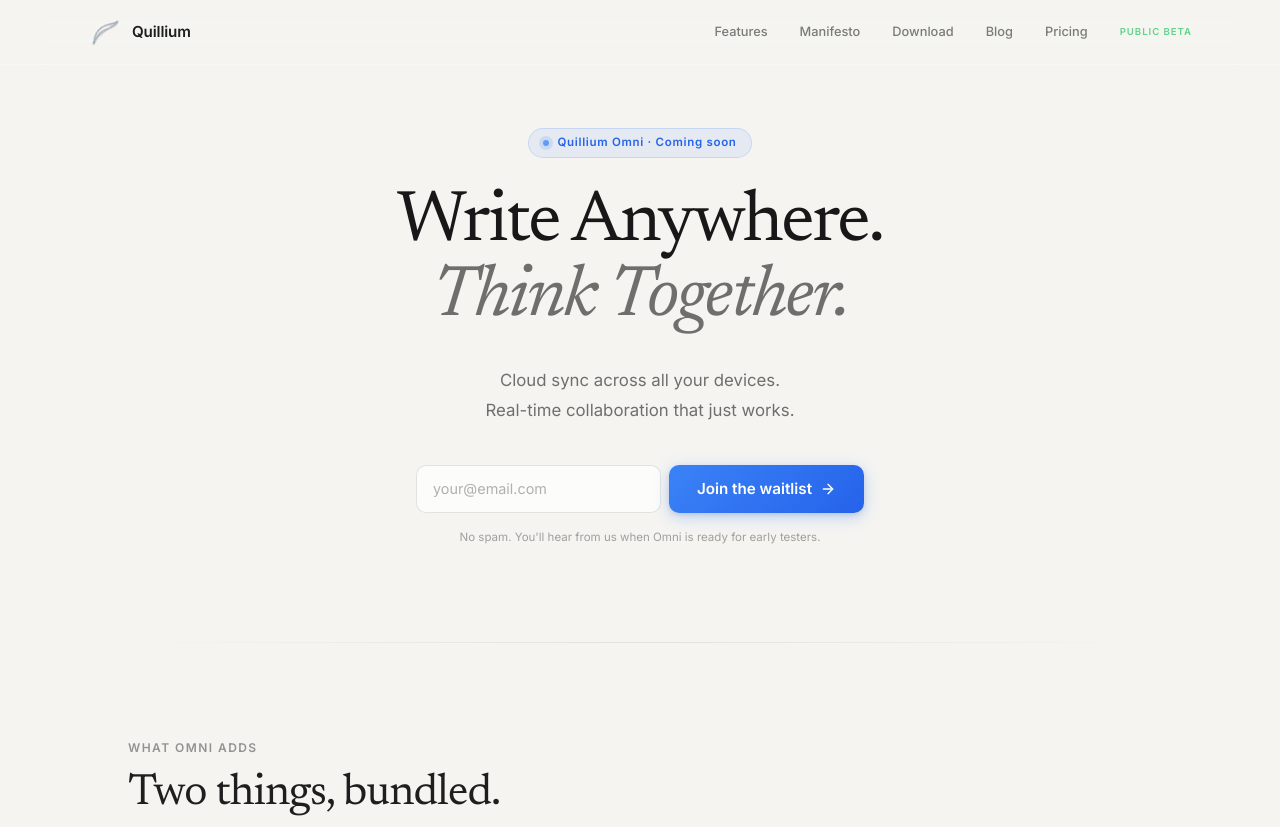
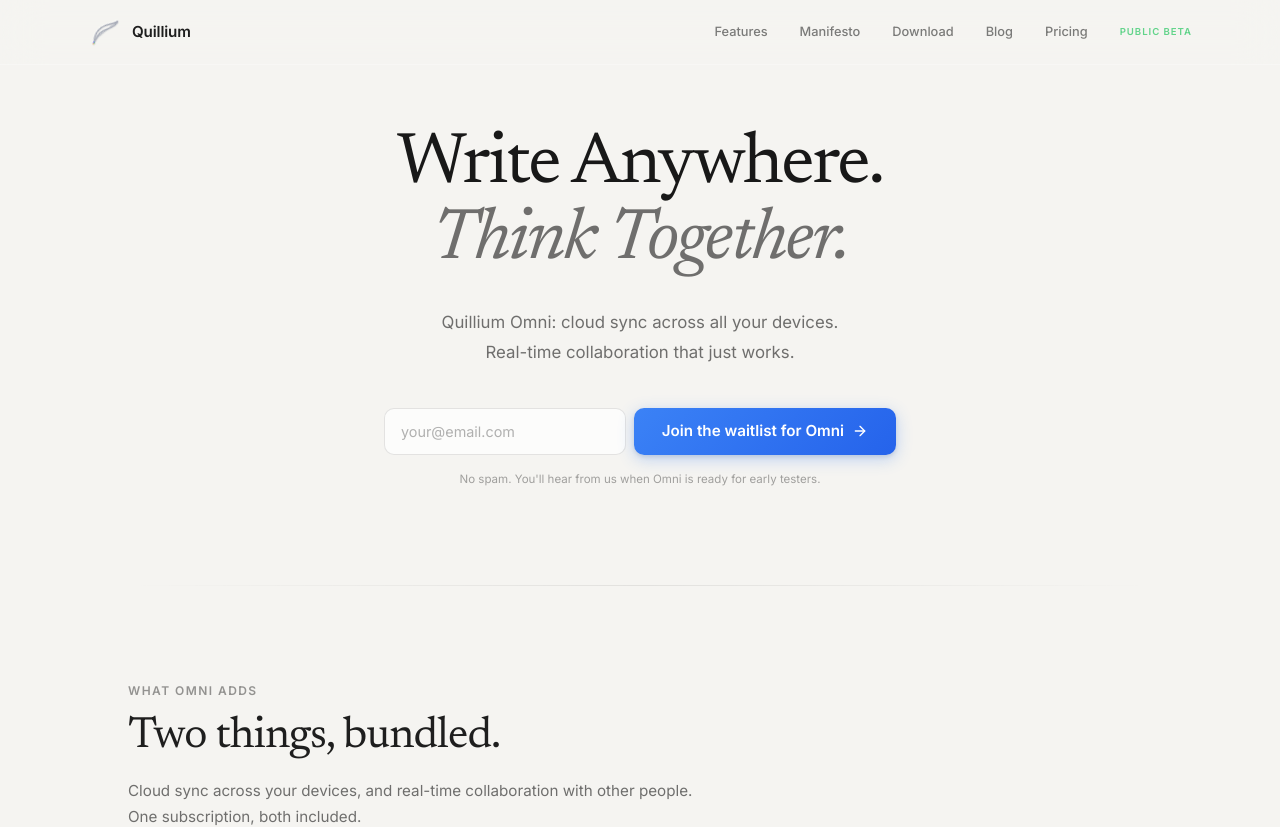
Before and after one commit to ThatXliner/quillium-landing, a SvelteKit app: page /omni in a window 1280 px wide. Shown: the top 827 px of the page. Built offline with nearby package versions, Linux system fonts and the light colour scheme.

Commit message:
Refine Omni hero and waitlist UI

```diff
--- a/src/routes/omni/+page.svelte
+++ b/src/routes/omni/+page.svelte
@@ -212,19 +212,16 @@
 <main class="min-h-screen px-6 pt-32 pb-20">
 	<!-- ============ HERO ============ -->
 	<section class="mx-auto max-w-3xl text-center">
-		<p class="eyebrow">
-			<span class="eyebrow-dot"></span>
-			Quillium Omni · Coming soon
-		</p>
 		<h1 class="hero-heading">
 			Write Anywhere.<br /><span class="italic">Think Together.</span>
 		</h1>
 		<p class="hero-lead">
-			Cloud sync across all your devices.<br />Real-time collaboration that just works.
+			Quillium Omni: cloud sync across all your devices.<br />Real-time collaboration that just
+			works.
 		</p>
 
 		<!-- Waitlist form -->
-		<div class="mx-auto mt-10 max-w-[28rem]">
+		<div class="mx-auto mt-10 max-w-lg">
 			{#if !submitted}
 				<form onsubmit={handleSubmit} class="flex gap-2 max-[440px]:flex-col">
 					<input
@@ -233,10 +230,10 @@
 						bind:value={email}
 						required
 						class="waitlist-input"
-						aria-label="Email address"
+						aria-label="Email address w-md"
 					/>
 					<button type="submit" class="btn-primary" disabled={!email || submitting}>
-						{submitting ? 'Joining…' : 'Join the waitlist'}
+						{submitting ? 'Joining…' : 'Join the waitlist for Omni'}
 						{#if !submitting}
 							<ArrowRight size={16} strokeWidth={2} />
 						{/if}
@@ -622,37 +619,6 @@
 
 <style>
 	/* ── Hero ── */
-	.eyebrow {
-		display: inline-flex;
-		align-items: center;
-		gap: 8px;
-		padding: 5px 14px;
-		border-radius: 9999px;
-		background: rgba(59, 130, 246, 0.08);
-		border: 1px solid rgba(59, 130, 246, 0.18);
-		font-size: 0.72rem;
-		font-weight: 600;
-		letter-spacing: 0.06em;
-		color: #2563eb;
-		margin-bottom: 28px;
-	}
-	.eyebrow-dot {
-		width: 6px;
-		height: 6px;
-		border-radius: 9999px;
-		background: #3b82f6;
-		box-shadow: 0 0 0 4px rgba(59, 130, 246, 0.2);
-		animation: pulse 2s ease-in-out infinite;
-	}
-	@keyframes pulse {
-		0%,
-		100% {
-			opacity: 1;
-		}
-		50% {
-			opacity: 0.4;
-		}
-	}
 	.hero-heading {
 		font-family: 'Newsreader', Georgia, serif;
 		font-size: clamp(2.5rem, 7vw, 4.5rem);
--- a/src/routes/pricing/+page.svelte
+++ b/src/routes/pricing/+page.svelte
@@ -158,6 +158,12 @@
 						<p class="mt-auto pt-3 text-[0.7rem] text-black/28">
 							Mobile is free for everyone: sync just works better with a plan.
 						</p>
+						<a
+							href="/omni"
+							class="mt-3 inline-flex items-center gap-1 text-[0.8rem] font-medium text-[#3b82f6] no-underline hover:underline"
+						>
+							Join the waitlist <span aria-hidden="true">→</span>
+						</a>
 					</div>
 				</div>
 
```
